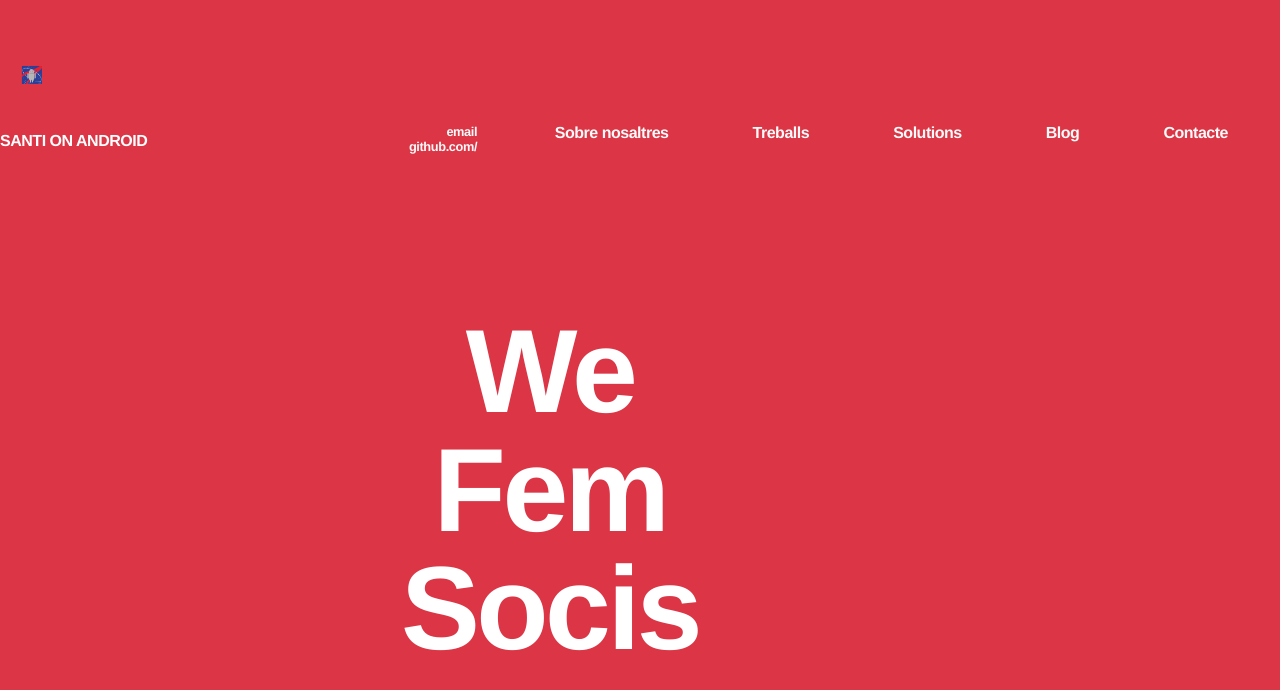
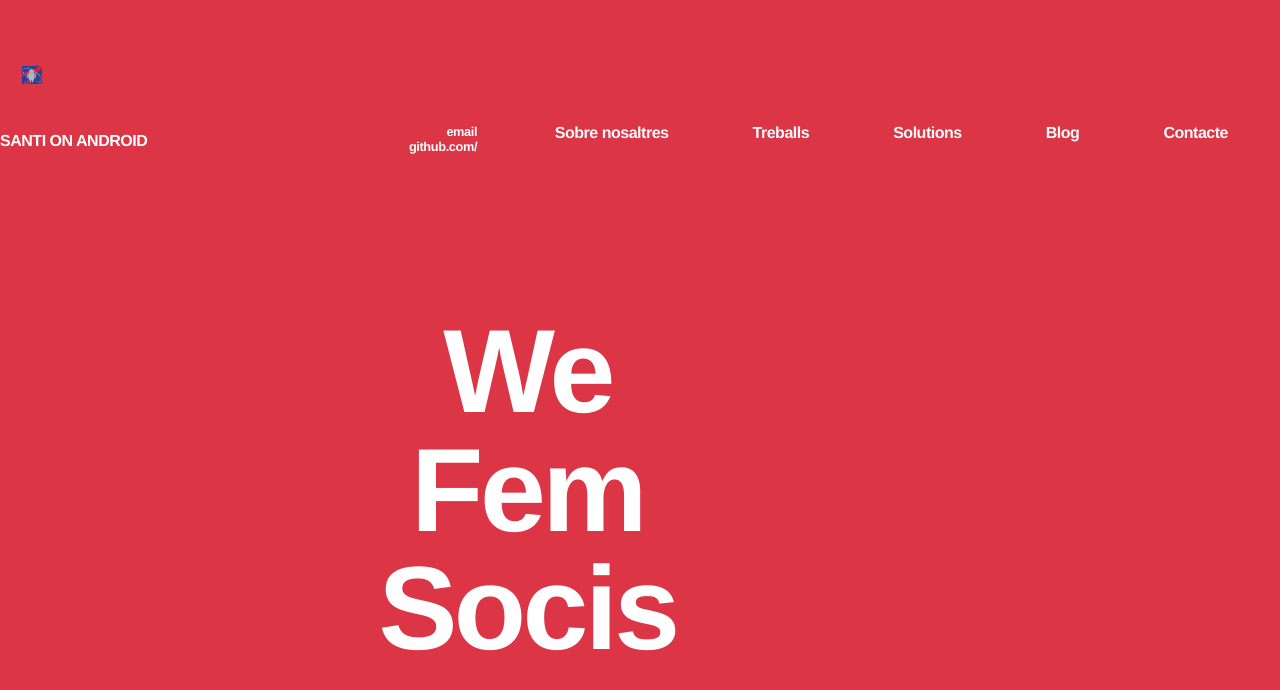
Before and after one commit to SantiOnAndroid/SantiOnAndroid.github.io, a Jekyll site: the page built from index.html, in a window 1280 px wide. Shown: the top 690 px of the page. Built offline with Jekyll 4.4.1, drawn with Linux system fonts in a browser that asks for light colours; some web fonts are replaced.

Commit message:
modificant titolj

```diff
--- a/css/main.css
+++ b/css/main.css
@@ -154,7 +154,6 @@ h1{
     transform: translateX(-50%) ;
     display: block;
     float: left;
-    left: 10%;
     position: relative;
 
 }
```
